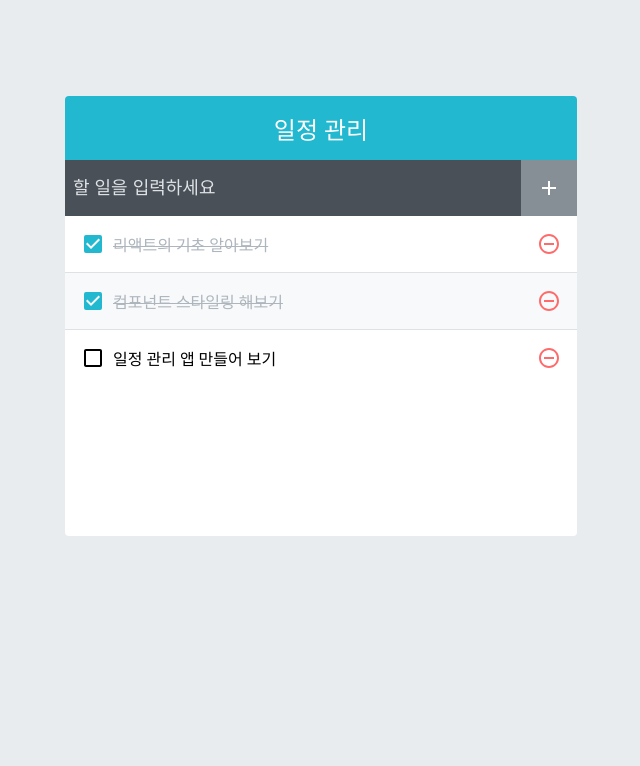
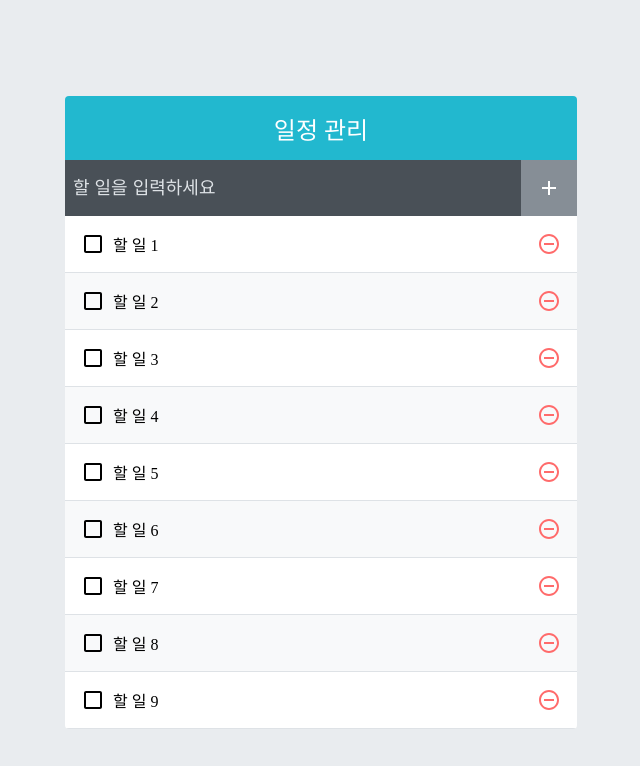
Before and after one commit to jooneei17/AWS_fullstack_react_first, a React (Create React App) app: page / in a window 1280 px wide. Shown: the top 766 px of the page, without its empty margins (319-959 px from the left). Built offline with nearby package versions, Linux system fonts and the light colour scheme.

Commit message:
최적화 작업

```diff
--- a/src/App.js
+++ b/src/App.js
@@ -3,16 +3,30 @@
 import TodoList from './components/TodoList';
 import { useCallback, useRef, useState } from 'react';
 
-const App = () => {
-  const [todos, setTodos] = useState([
+function createBulkTodos() {
+  const array = [];
+  for (let i = 1; i <= 2500; i++) {
+    array.push({
+      id: i,
+      text: `할 일 ${i}`,
+      checked: false,
+    });
+  }
+  return array;
+}
+
+function App() {
+  const arr = [
     { id: 1, text: '리액트의 기초 알아보기', checked: true },
     { id: 2, text: '컴포넌트 스타일링 해보기', checked: true },
     { id: 3, text: '일정 관리 앱 만들어 보기', checked: false },
-  ]);
+  ];
+
+  const [todos, setTodos] = useState(createBulkTodos);
 
   //교유값으로 사용될 id
   //ref를 사용하여 변수 담기
-  const nextId = useRef(4);
+  const nextId = useRef(2501);
 
   const onInsert = useCallback(
     (text) => {
@@ -21,29 +35,23 @@
         text,
         checked: false,
       };
-      setTodos(todos.concat(todo));
+      setTodos((todos) => todos.concat(todo));
       nextId.current += 1; //nextId 1씩 더하기
     },
     [todos],
   );
 
-  const onRemove = useCallback(
-    (id) => {
-      setTodos(todos.filter((todo) => todo.id !== id));
-    },
-    [todos],
-  );
+  const onRemove = useCallback((id) => {
+    setTodos((todos) => todos.filter((todo) => todo.id !== id));
+  }, []);
 
-  const onToggle = useCallback(
-    (id) => {
-      setTodos(
-        todos.map((todo) =>
-          todo.id === id ? { ...todo, checked: !todo.checked } : todo,
-        ),
-      );
-    },
-    [todos],
-  );
+  const onToggle = useCallback((id) => {
+    setTodos((todos) =>
+      todos.map((todo) =>
+        todo.id === id ? { ...todo, checked: !todo.checked } : todo,
+      ),
+    );
+  }, []);
 
   return (
     <TodoTemplate>
@@ -51,6 +59,6 @@
       <TodoList todos={todos} onRemove={onRemove} onToggle={onToggle} />
     </TodoTemplate>
   );
-};
+}
 
 export default App;
--- a/src/components/TodoListItem.js
+++ b/src/components/TodoListItem.js
@@ -7,8 +7,9 @@
 } from 'react-icons/md';
 import cn from 'classnames';
 
-const TodoListItems = ({ todo, onRemove, onToggle }) => {
+const TodoListItem = ({ todo, onRemove, onToggle }) => {
   const { id, text, checked } = todo;
+  console.log(text);
   return (
     <div className="TodoListItem">
       <div className={cn('checkbox', { checked })} onClick={() => onToggle(id)}>
@@ -22,4 +23,4 @@
   );
 };
 
-export default TodoListItems;
+export default React.memo(TodoListItem);
```
